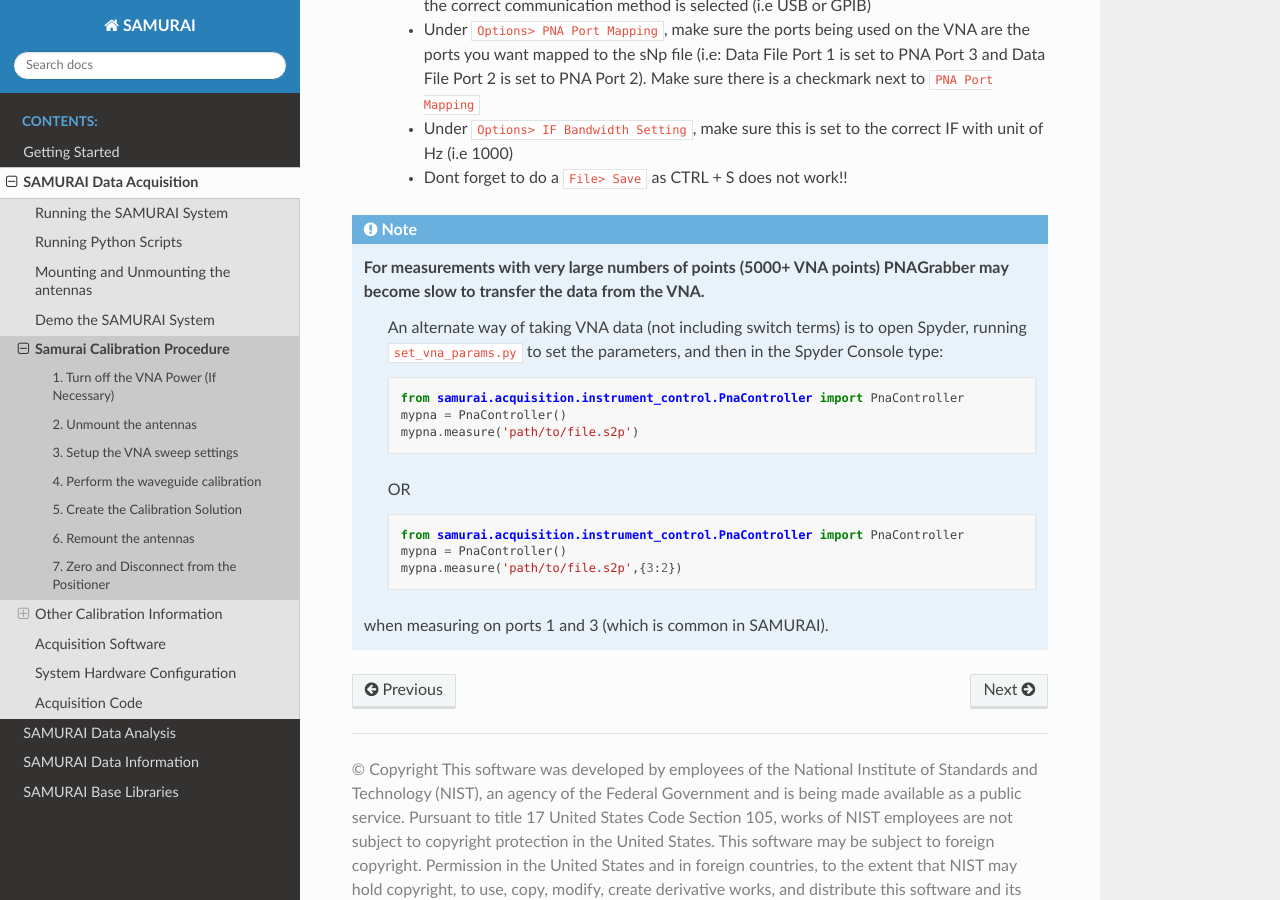
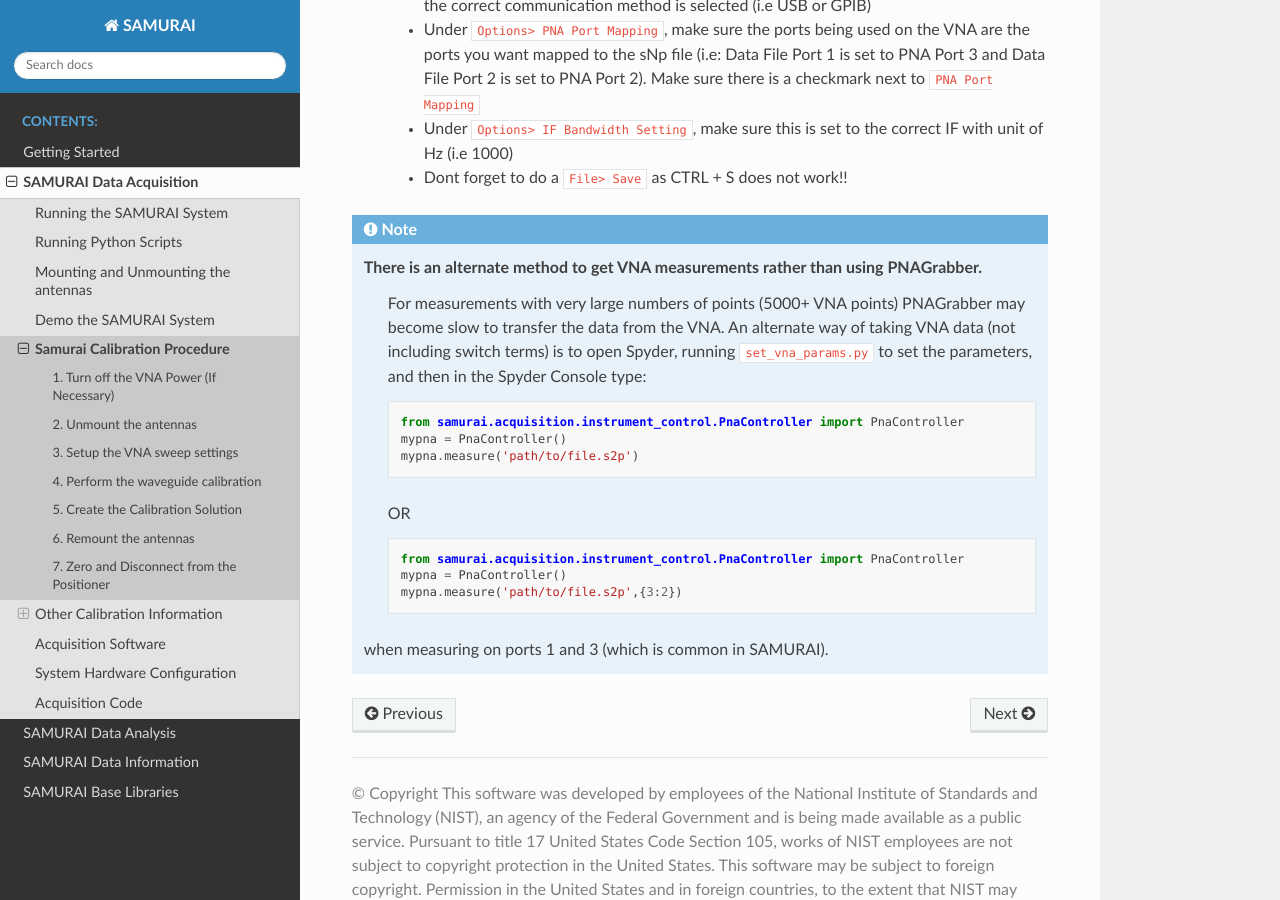
Before and after one commit to usnistgov/SAMURAI, a Sphinx documentation site: the page built from docs/acquisition/calibration.rst, in a window 1280 px wide and 900 px high, scrolled down 6381 px. Built offline with Sphinx 7.4.7 and the Read the Docs theme 2.0.0, drawn with Linux system fonts in a browser that asks for light colours.

Commit message:
alternative to PNAGrabber note added

```diff
--- a/docs/acquisition/calibration.rst
+++ b/docs/acquisition/calibration.rst
@@ -217,7 +217,8 @@ Setting Up PNAGrabber
     * Under :code:`Options> IF Bandwidth Setting`, make sure this is set to the correct IF with unit of Hz (i.e 1000)
     * Dont forget to do a :code:`File> Save` as CTRL + S does not work!!
 
-.. note:: For measurements with very large numbers of points (5000+ VNA points) PNAGrabber may become slow to transfer the data from the VNA.
+.. note:: There is an alternate method to get VNA measurements rather than using PNAGrabber.
+         For measurements with very large numbers of points (5000+ VNA points) PNAGrabber may become slow to transfer the data from the VNA.
          An alternate way of taking VNA data (not including switch terms) is to open Spyder, running :code:`set_vna_params.py` to set the parameters,
          and then in the Spyder Console type:
 
```
